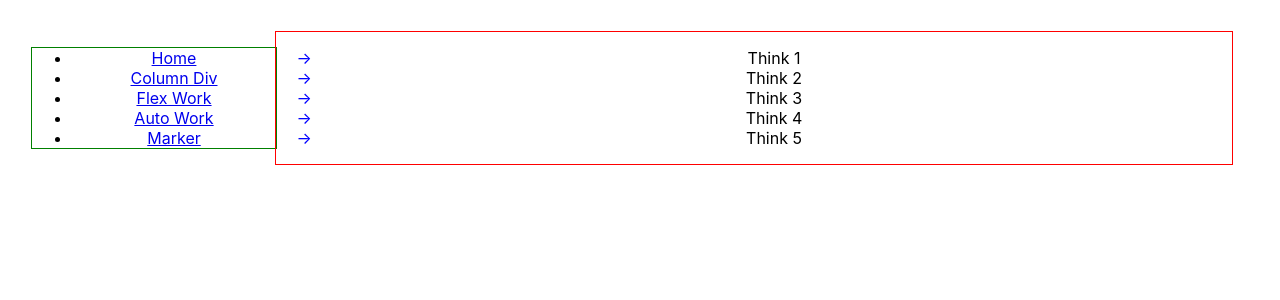
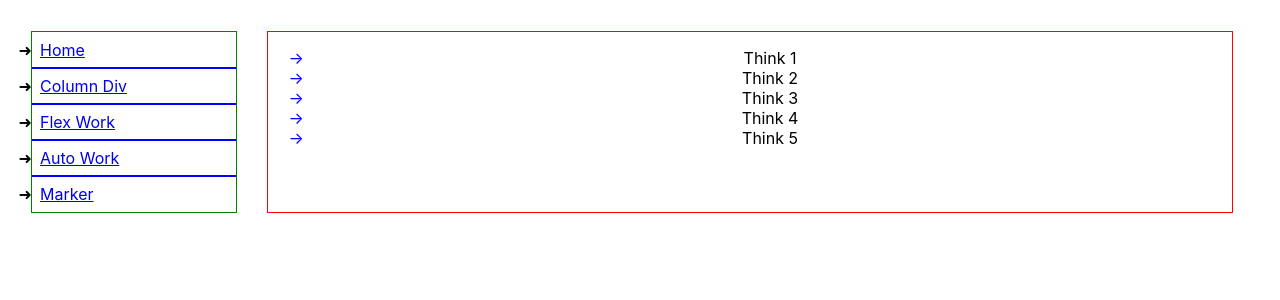
Before and after one commit to mostlyclicks/css-work, a React (Create React App) app: page /marker in a window 1280 px wide. Shown: the top 300 px of the page. Built offline with nearby package versions, Linux system fonts and the light colour scheme.

Commit message:
clean up nav

```diff
--- a/src/components/Nav.js
+++ b/src/components/Nav.js
@@ -4,7 +4,6 @@ import styled from 'styled-components'
 
 const Nav = () => {
   return (
-
     <Ul>
       <li><Link to="/">Home</Link></li>
       <li><Link to="/column-div">Column Div</Link></li>
@@ -12,7 +11,6 @@ const Nav = () => {
       <li><Link to="/auto-work">Auto Work</Link></li>
       <li><Link to="/marker">Marker</Link></li>
     </Ul>
-
   )
 }
 
@@ -22,4 +20,20 @@ const Ul = styled.ul`
   flex-basis:17%;
   outline:1px solid green;
   min-width:190px;
+  text-align:left;
+  margin:0;
+  padding:0;
+  li::marker {
+    content:"➜";
+  }
+
+  li a {
+    display:block;
+    padding:.5rem .5rem;
+    outline:1px solid blue;
+    &:hover {
+      background-color:#d2d2d2;
+      transition:300ms;
+    }
+  }
 `
--- a/src/components/SwitchWrapper.js
+++ b/src/components/SwitchWrapper.js
@@ -14,4 +14,6 @@ export default SwitchWrapper
 const Wrapper = styled.div`
   outline:1px solid red;
   flex:1 auto;
+  margin-left:2rem;
+
 `
```
Lines whose indentation alone changed are shown as unchanged.
